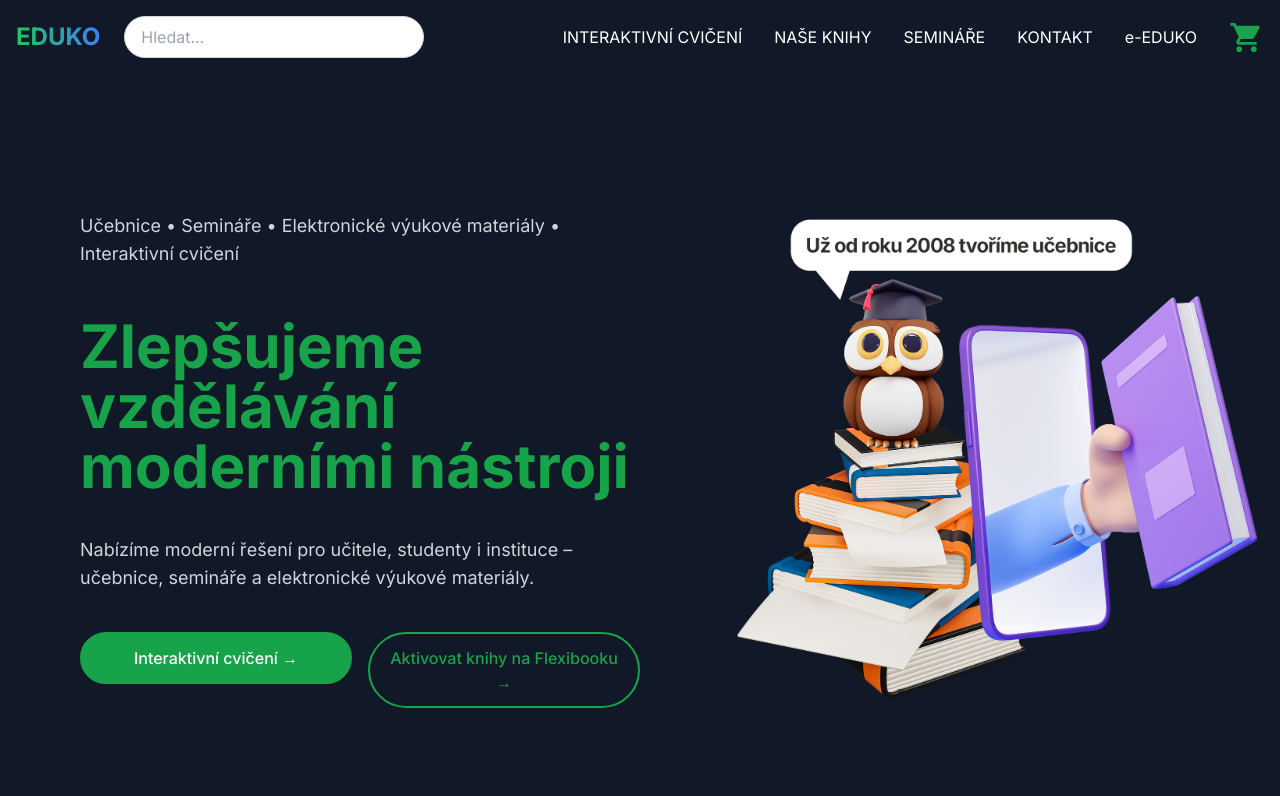
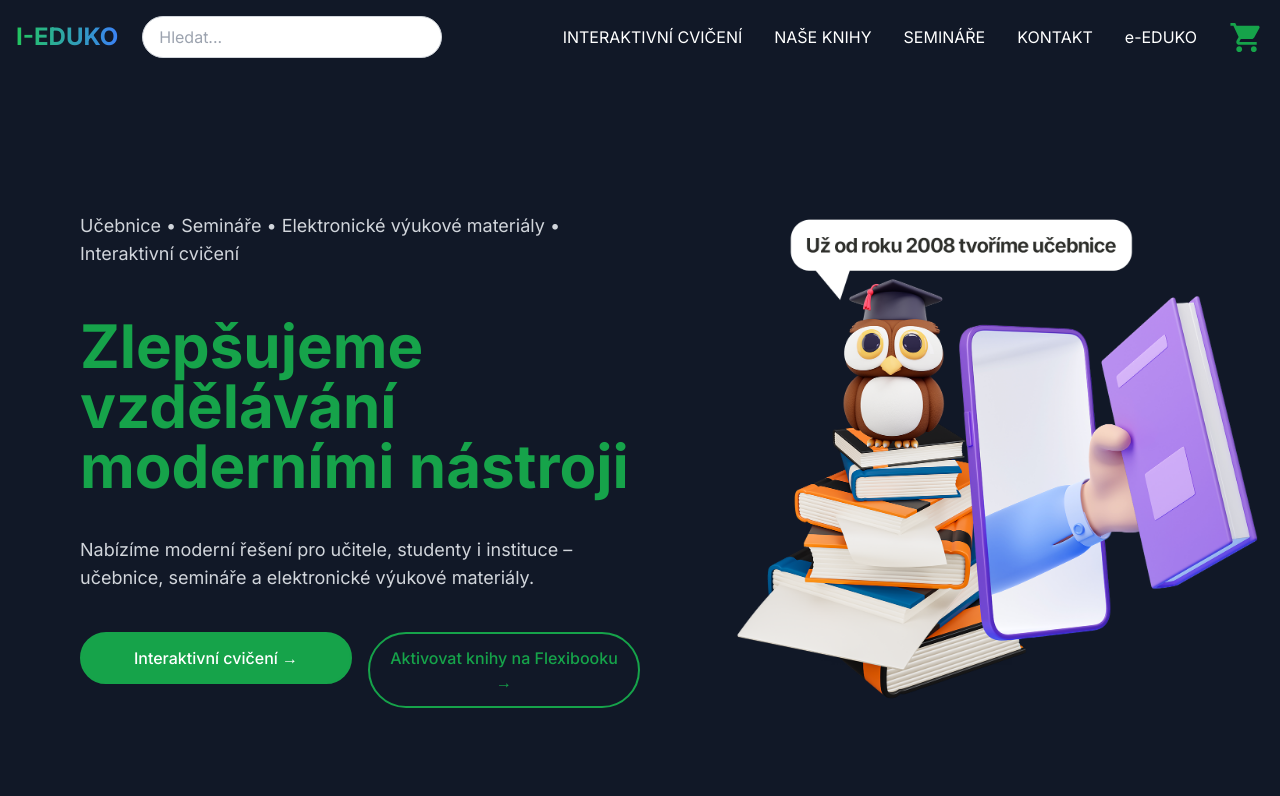
Before and after one commit to vooness/eduko1, a Next.js app: page / in a window 1280 px wide. Shown: the top 796 px of the page. Built offline with nearby package versions, Linux system fonts and the light colour scheme.

Commit message:
Initial commit

```diff
--- a/src/components/navbar.tsx
+++ b/src/components/navbar.tsx
@@ -83,7 +83,7 @@
           href="/"
           className="text-2xl font-bold bg-gradient-to-r from-green-500 to-blue-500 text-transparent bg-clip-text"
         >
-          EDUKO
+          I-EDUKO
         </a>
 
         {/* Search bar */}
```
